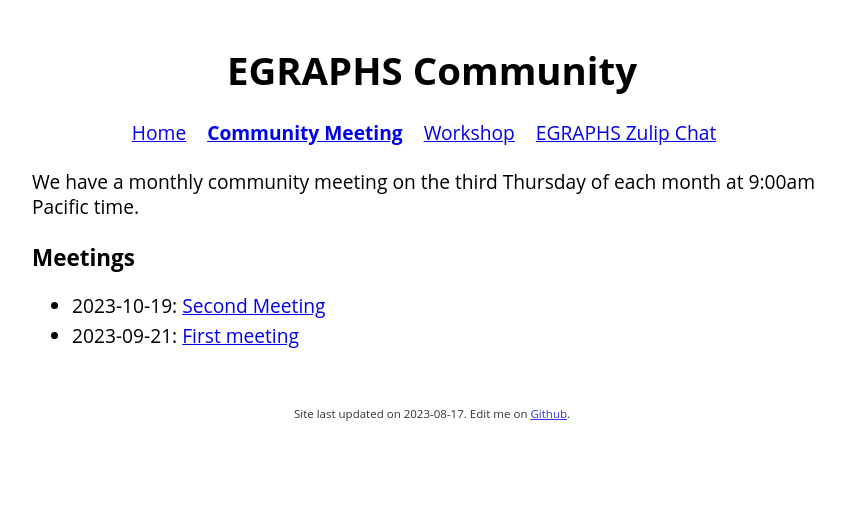
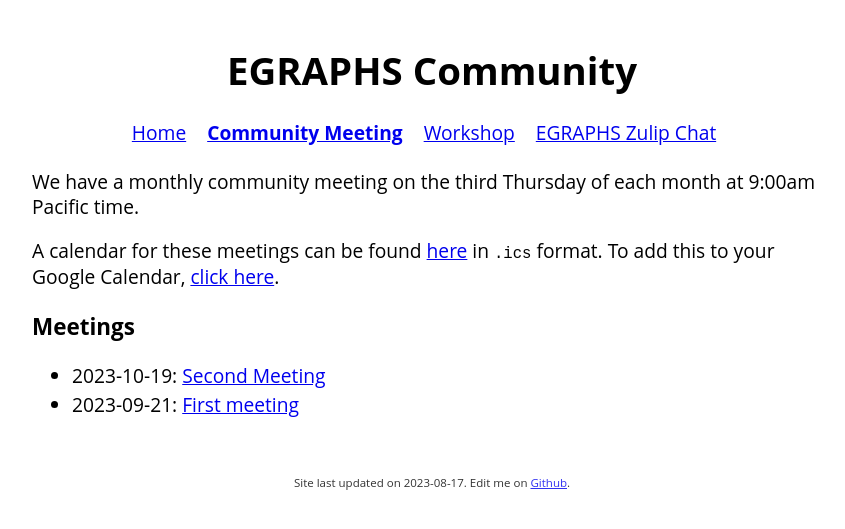
Before and after one commit to egraphs-community/egraphs-community.github.io, a Jekyll site: the page built from meeting/index.md, in a window 1280 px wide. Shown: the top 529 px of the page, without its empty margins (208-1053 px from the left). Built offline with Jekyll 4.4.1, drawn with Linux system fonts in a browser that asks for light colours.

Commit message:
Tweak calendar

```diff
--- a/meeting/index.md
+++ b/meeting/index.md
@@ -4,6 +4,10 @@ title: EGRAPHS Community Meeting
 ---
 
 We have a monthly community meeting on the third Thursday of each month at 9:00am Pacific time.
+
+A calendar for these meetings can be found [here](calendar.ics) in `.ics` format.
+To add this to your Google Calendar, [click here](http://www.google.com/calendar/render?cid={{site.url}}{{page.url}}calendar.ics).
+
 
 ### Meetings
 
```
Also changed, not shown: 1 other file.
